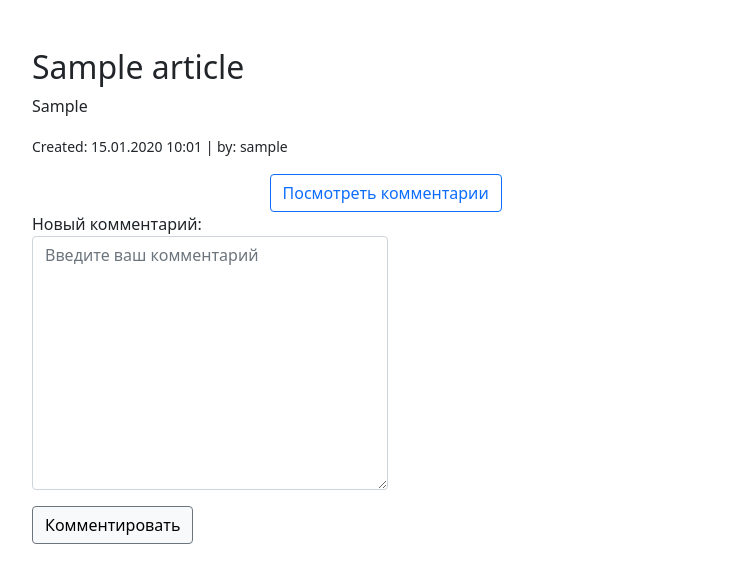
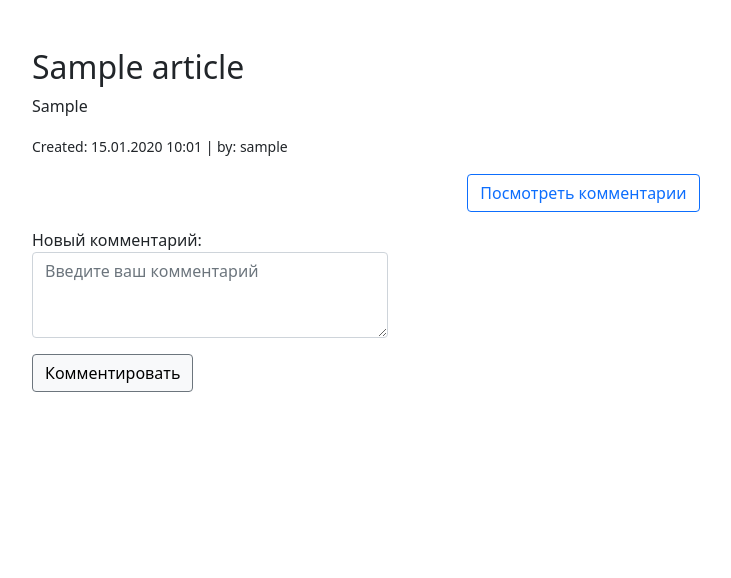
Before and after one commit to lenasharabura/Blog, a Django app: page /1/ in a window 1280 px wide. Shown: the part 56-634 px from the top of the page, without its empty margins (50-781 px from the left). Run offline with Django 3.2, Linux system fonts and the light colour scheme; tables that the repository leaves empty hold one stand-in row (values such as "Sample post").

Commit message:
detail done

```diff
--- a/articles/templates/articles/detail.html
+++ b/articles/templates/articles/detail.html
@@ -21,13 +21,14 @@
                     </a>{% endif %}
             </p>
             <div class="row">
-                <div class="col-lg-7 mx-auto">
-                    <button class="btn btn-outline-primary" type="button" data-bs-toggle="collapse"
-                            data-bs-target="#collapseExample"
-                            aria-expanded="false" aria-controls="collapseExample">Посмотреть комментарии
-                    </button>
-
-
+                <div class="col-lg-8 mx-auto">
+                    <div class="col-4 mx-auto">
+                        <button class="btn btn-outline-primary" type="button" data-bs-toggle="collapse"
+                                data-bs-target="#collapseExample"
+                                aria-expanded="false" aria-controls="collapseExample">Посмотреть комментарии
+                        </button>
+                    </div>
+                    <p></p>
                     <div class="collapse" id="collapseExample">
                         <div class="card w-60">
                             {% for comment in comments %}
--- a/comments/forms.py
+++ b/comments/forms.py
@@ -6,7 +6,10 @@ from comments.models import Comment
 class CommentForm(forms.ModelForm):
     comment = forms.CharField(label='Новый комментарий', widget=forms.Textarea(attrs={
         'class': 'form-control',
-        'placeholder': 'Введите ваш комментарий'}))
+        'placeholder': 'Введите ваш комментарий',
+        'cols': 20,
+        'rows': 3,
+    }))
 
     class Meta:
         model = Comment
```
Also changed, not shown: articles/migrations/0001_initial.py (added), comments/migrations/0001_initial.py (added), db.db (added).
